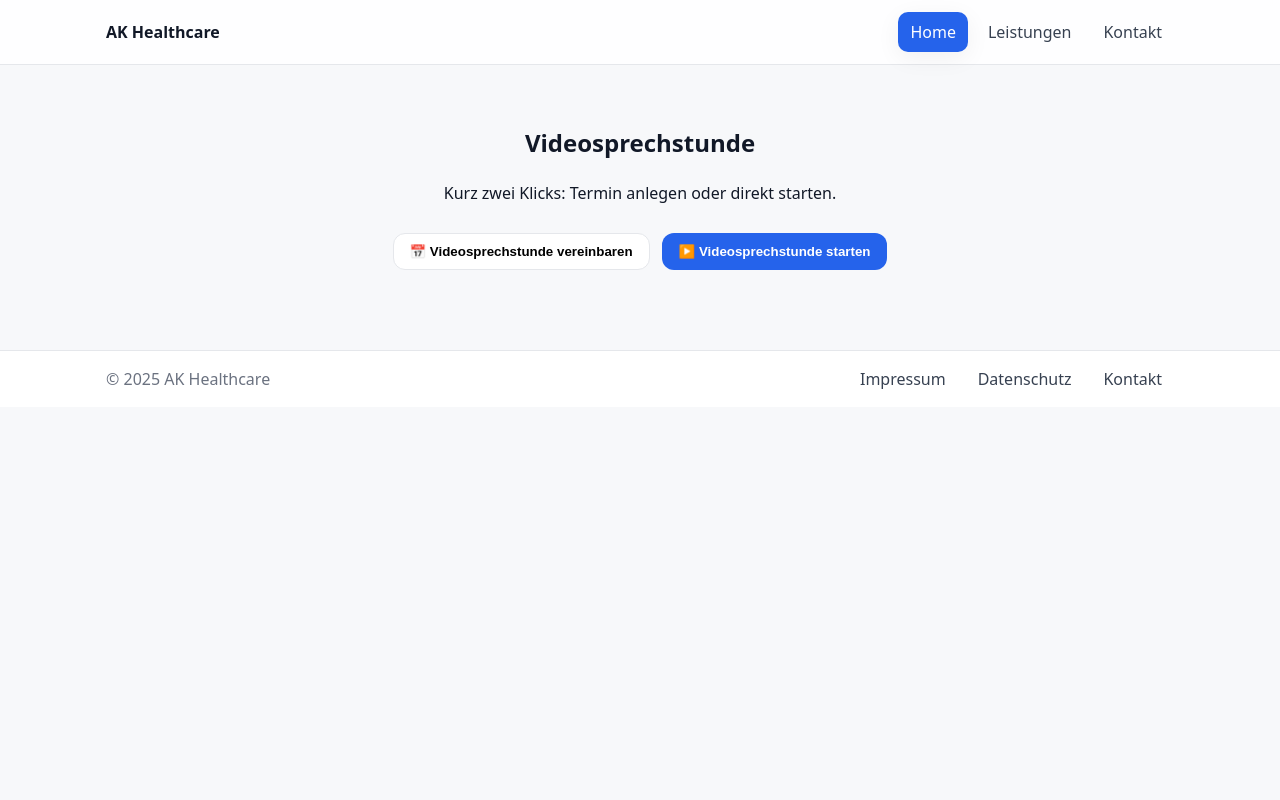
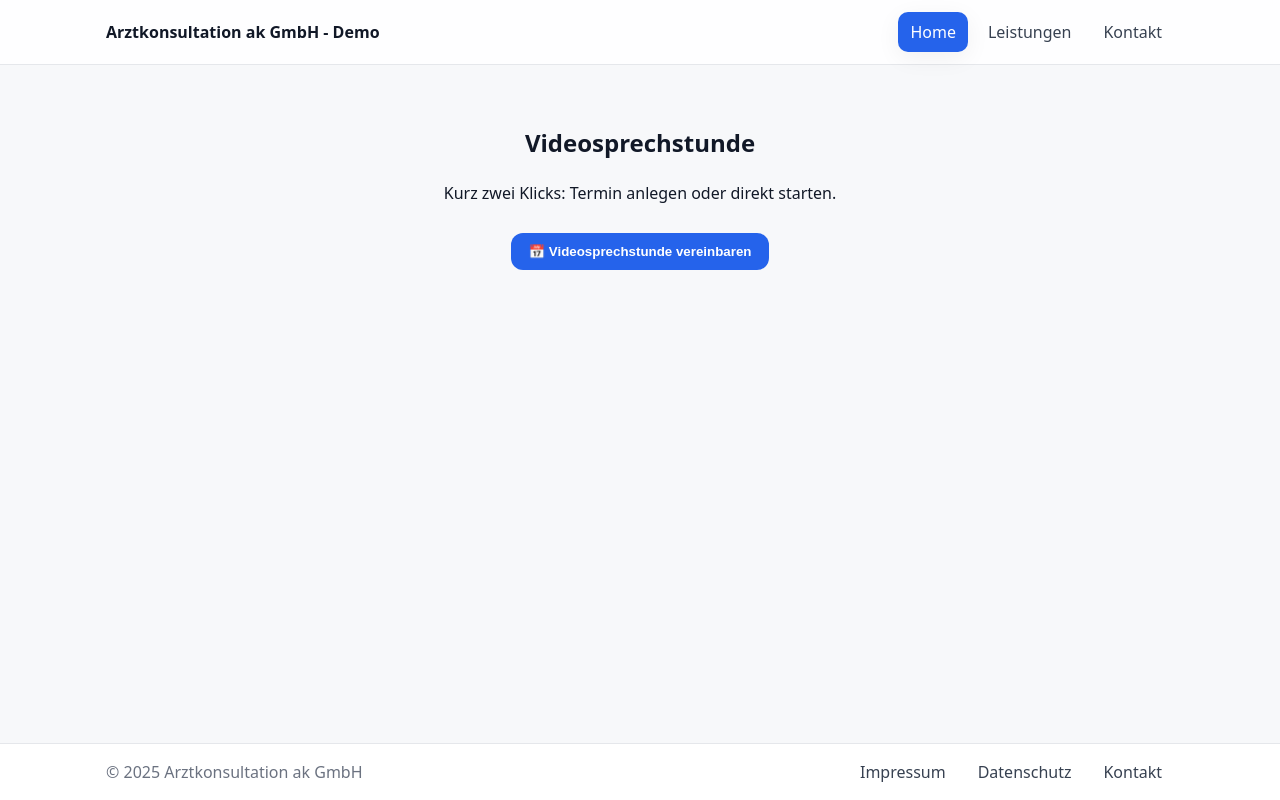
Before and after one commit to steffi0202/ak-demo, a React (Vite) app: page /#/ in a window 1280 px wide. Built offline with nearby package versions, Linux system fonts and the light colour scheme.

Commit message:
Videobuttons anpassen

```diff
--- a/package.json
+++ b/package.json
@@ -10,6 +10,7 @@
     "preview": "vite preview"
   },
   "dependencies": {
+    "framer-motion": "^12.23.12",
     "react": "^19.1.1",
     "react-dom": "^19.1.1",
     "react-router-dom": "^7.8.2"
--- a/src/App.tsx
+++ b/src/App.tsx
@@ -7,24 +7,20 @@ import ScheduleDialog from './pages/ScheduleDialog'
 import VideoSection from './pages/VideoSection'
 import { BFF_BASE, IFRAME_ORIGIN, SCOPE_EMAIL } from './config'
 
-// Basis-URL robust machen: trailing slashes entfernen -> vermeidet 308 Redirects -> vermeidet 405
 const API_BASE = (BFF_BASE || '').replace(/\/+$/, '')
 
-// baut https://demo.arztkonsultation.de/video/<callId>?tid=<tokenB64>
 function buildJoinUrl(callId: string, tidB64: string) {
   return `${IFRAME_ORIGIN}/video/${encodeURIComponent(callId)}?tid=${encodeURIComponent(tidB64)}`
 }
 
 async function jsonFetch<T>(url: string, init?: RequestInit): Promise<T> {
-  console.log('FETCH →', url, init?.method ?? 'GET') // Diagnose
   const res = await fetch(url, {
     headers: { 'content-type': 'application/json', ...(init?.headers || {}) },
-    credentials: 'omit', // keine Cookies mitschicken
+    credentials: 'omit',
     ...init,
   })
   if (!res.ok) {
     const text = await res.text().catch(() => '')
-    console.error('FETCH ERROR', res.status, res.statusText, text)
     throw new Error(`${res.status} ${res.statusText}${text ? ` – ${text}` : ''}`)
   }
   return res.json()
@@ -35,10 +31,9 @@ export default function App() {
   const [lastCallId, setLastCallId] = useState<string | null>(null)
   const [joinUrl, setJoinUrl] = useState<string | null>(null)
 
-  // 1) Termin anlegen -> BFF /api/bff/calls => { callId }
   async function createCall(payload: { tan_username: string; tan_email?: string; tan_phone?: string }) {
     const body = {
-      forUserId: 212365, // ggf. später dynamisch laden
+      forUserId: 212365,
       tanUsername: payload.tan_username,
       tanEmail: payload.tan_email,
       tanPhone: payload.tan_phone,
@@ -51,37 +46,37 @@ export default function App() {
     return String(data.callId)
   }
 
-  // 2) Starten -> BFF /api/bff/calls/:id/token { email } => { tokenB64 }
   async function startVideo() {
     if (!lastCallId) { alert('Bitte zuerst „Vereinbaren“ klicken.'); return }
-
     const data = await jsonFetch<{ tokenB64: string; joinUrl?: string }>(
       `${API_BASE}/api/bff/calls/${encodeURIComponent(lastCallId)}/token`,
       { method: 'POST', body: JSON.stringify({ email: SCOPE_EMAIL }) }
     )
-
     const url = data.joinUrl || buildJoinUrl(lastCallId, data.tokenB64)
-    if (!url.startsWith(IFRAME_ORIGIN)) {
-      alert('Ungültige Video-URL (Origin nicht erlaubt).')
-      return
-    }
-
+    if (!url.startsWith(IFRAME_ORIGIN)) { alert('Ungültige Video-URL (Origin nicht erlaubt).'); return }
     setJoinUrl(url)
     window.scrollTo({ top: 0, behavior: 'smooth' })
   }
 
   return (
-    <>
+    <div className="app"> {/* <-- NEU: Full-height Flex-Container */}
       <Header />
 
-      <main className="container">
+      <main className="container app-main"> {/* <-- NEU: flex:1 */}
         <Routes>
-          <Route path="/" element={
-            <>
-              <Home onSchedule={() => setDialogOpen(true)} onStart={startVideo} />
-              <VideoSection callId={lastCallId} url={joinUrl} onClose={() => setJoinUrl(null)} />
-            </>
-          } />
+          <Route
+            path="/"
+            element={
+              <>
+                <Home
+                  onSchedule={() => setDialogOpen(true)}
+                  onStart={startVideo}
+                  hasCall={!!lastCallId}
+                />
+                <VideoSection callId={lastCallId} url={joinUrl} onClose={() => setJoinUrl(null)} />
+              </>
+            }
+          />
           <Route path="*" element={<Navigate to="/" />} />
         </Routes>
       </main>
@@ -93,6 +88,6 @@ export default function App() {
         onClose={() => setDialogOpen(false)}
         onCreate={createCall}
       />
-    </>
+    </div>
   )
 }
--- a/src/components/Footer.tsx
+++ b/src/components/Footer.tsx
@@ -2,11 +2,11 @@ export default function Footer() {
   return (
     <footer className="footer">
       <div className="container footer-inner">
-        <span>© {new Date().getFullYear()} AK Healthcare</span>
+        <span>© {new Date().getFullYear()} Arztkonsultation ak GmbH</span>
         <nav className="nav">
-          <a href="#!" onClick={(e)=>e.preventDefault()}>Impressum</a>
-          <a href="#!" onClick={(e)=>e.preventDefault()}>Datenschutz</a>
-          <a href="#!" onClick={(e)=>e.preventDefault()}>Kontakt</a>
+          <a href="https://arztkonsultation.de/impressum/" onClick={(e)=>e.preventDefault()}>Impressum</a>
+          <a href="https://arztkonsultation.de/datenschutz/" onClick={(e)=>e.preventDefault()}>Datenschutz</a>
+          <a href="https://arztkonsultation.de/" onClick={(e)=>e.preventDefault()}>Kontakt</a>
         </nav>
       </div>
     </footer>
--- a/src/components/Header.tsx
+++ b/src/components/Header.tsx
@@ -4,7 +4,7 @@ export default function Header() {
   return (
     <header className="header">
       <div className="container header-inner">
-        <strong>AK Healthcare</strong>
+        <strong>Arztkonsultation ak GmbH - Demo</strong>
         <nav className="nav">
           <NavLink to="/" className={({isActive}) => isActive ? 'active' : ''}>Home</NavLink>
           <a href="#!" onClick={(e)=>e.preventDefault()}>Leistungen</a>
--- a/src/pages/Home.tsx
+++ b/src/pages/Home.tsx
@@ -1,16 +1,24 @@
 type Props = {
   onSchedule: () => void
   onStart: () => void
+  hasCall: boolean
 }
 
-export default function Home({ onSchedule, onStart }: Props) {
+export default function Home({ onSchedule, onStart, hasCall }: Props) {
   return (
     <section className="hero">
       <h1>Videosprechstunde</h1>
       <p>Kurz zwei Klicks: Termin anlegen oder direkt starten.</p>
       <div className="actions">
-        <button className="btn btn-secondary" onClick={onSchedule}>📅 Videosprechstunde vereinbaren</button>
-        <button className="btn btn-primary" onClick={onStart}>▶️ Videosprechstunde starten</button>
+        <button className="btn btn-primary" onClick={onSchedule}>
+          📅 Videosprechstunde vereinbaren
+        </button>
+
+        {hasCall && (
+          <button className="btn btn-secondary" onClick={onStart}>
+            ▶️ Videosprechstunde starten
+          </button>
+        )}
       </div>
     </section>
   )
--- a/src/styles.css
+++ b/src/styles.css
@@ -12,9 +12,23 @@
 
 * { box-sizing: border-box; }
 html, body, #root { height: 100%; }
-body { margin: 0; color: var(--text); background: var(--bg);
+body {
+  margin: 0;
+  color: var(--text);
+  background: var(--bg);
   font: 16px/1.5 ui-sans-serif, system-ui, -apple-system, Segoe UI, Roboto, Helvetica, Arial;
 }
+
+/* --- NEW: App Layout so Footer stays at bottom --- */
+.app {
+  min-height: 100%;
+  display: flex;
+  flex-direction: column;
+}
+.app-main {
+  flex: 1;
+}
+
 
 .container { max-width: 1100px; margin: 0 auto; padding: 0 16px; }
 
@@ -29,15 +43,33 @@ body { margin: 0; color: var(--text); background: var(--bg);
 .nav a:hover { background: #f3f4f6; }
 .nav a.active { background: var(--brand); color: #fff; box-shadow: var(--shadow); }
 
-.footer { border-top: 1px solid var(--border); background: #fff; margin-top: 40px; }
-.footer-inner { height: 56px; display: flex; align-items: center; justify-content: space-between; color: var(--muted); }
+.footer {
+  border-top: 1px solid var(--border);
+  background: #fff;
+  margin-top: 40px;
+}
+.footer-inner {
+  height: 56px;
+  display: flex;
+  align-items: center;
+  justify-content: space-between;
+  color: var(--muted);
+}
 
 .hero { text-align: center; padding: 40px 0; }
 .actions { display: inline-flex; gap: 12px; margin-top: 12px; }
 
 .btn {
-  appearance: none; border: 1px solid transparent; border-radius: 12px; cursor: pointer;
-  padding: 10px 16px; font-weight: 600; transition: .15s ease; display: inline-flex; align-items: center; gap: 8px;
+  appearance: none;
+  border: 1px solid transparent;
+  border-radius: 12px;
+  cursor: pointer;
+  padding: 10px 16px;
+  font-weight: 600;
+  transition: .15s ease;
+  display: inline-flex;
+  align-items: center;
+  gap: 8px;
 }
 .btn-primary { background: var(--brand); color: #fff; }
 .btn-primary:hover { background: var(--brand-hover); }
@@ -46,21 +78,62 @@ body { margin: 0; color: var(--text); background: var(--bg);
 .btn-outline { background: #fff; border-color: var(--border); color: #374151; }
 .btn-outline:hover { background: #f9fafb; }
 
-.card { background: var(--card); border: 1px solid var(--border); border-radius: var(--radius); box-shadow: var(--shadow); }
-.card-header { display: flex; align-items: center; justify-content: space-between; padding: 12px 16px; border-bottom: 1px solid var(--border); }
+.card {
+  background: var(--card);
+  border: 1px solid var(--border);
+  border-radius: var(--radius);
+  box-shadow: var(--shadow);
+}
+.card-header {
+  display: flex;
+  align-items: center;
+  justify-content: space-between;
+  padding: 12px 16px;
+  border-bottom: 1px solid var(--border);
+}
 
 .dialog::backdrop { background: rgba(0,0,0,.35); }
-.dialog { border: 0; padding: 0; border-radius: var(--radius); box-shadow: var(--shadow); }
-.dialog-content { padding: 16px; width: min(560px, 90vw); background: #fff; border-radius: var(--radius); }
+.dialog {
+  border: 0;
+  padding: 0;
+  border-radius: var(--radius);
+  box-shadow: var(--shadow);
+}
+.dialog-content {
+  padding: 16px;
+  width: min(560px, 90vw);
+  background: #fff;
+  border-radius: var(--radius);
+}
 .grid { display: grid; gap: 12px; }
 .field span { display: block; font-size: 13px; color: var(--muted); margin-bottom: 6px; }
-input, select { width: 100%; padding: 10px 12px; border: 1px solid var(--border); border-radius: 10px; outline: none; background: #fff; }
-input:focus, select:focus { border-color: var(--brand); box-shadow: 0 0 0 3px rgba(37,99,235,.2); }
-.dialog-actions { display: flex; gap: 8px; justify-content: flex-end; margin-top: 8px; }
+input, select {
+  width: 100%;
+  padding: 10px 12px;
+  border: 1px solid var(--border);
+  border-radius: 10px;
+  outline: none;
+  background: #fff;
+}
+input:focus, select:focus {
+  border-color: var(--brand);
+  box-shadow: 0 0 0 3px rgba(37,99,235,.2);
+}
+.dialog-actions {
+  display: flex;
+  gap: 8px;
+  justify-content: flex-end;
+  margin-top: 8px;
+}
 
 .video { margin-top: 24px; }
 .video-frame { height: 70vh; }
-.video-frame iframe { width: 100%; height: 100%; border: 0; border-radius: 10px; }
+.video-frame iframe {
+  width: 100%;
+  height: 100%;
+  border: 0;
+  border-radius: 10px;
+}
 
 .muted { color: var(--muted); font-size: 14px; }
 .hidden { display: none; }
```
Also changed, not shown: 6 other files (tests, documents, lock files or other folders).
